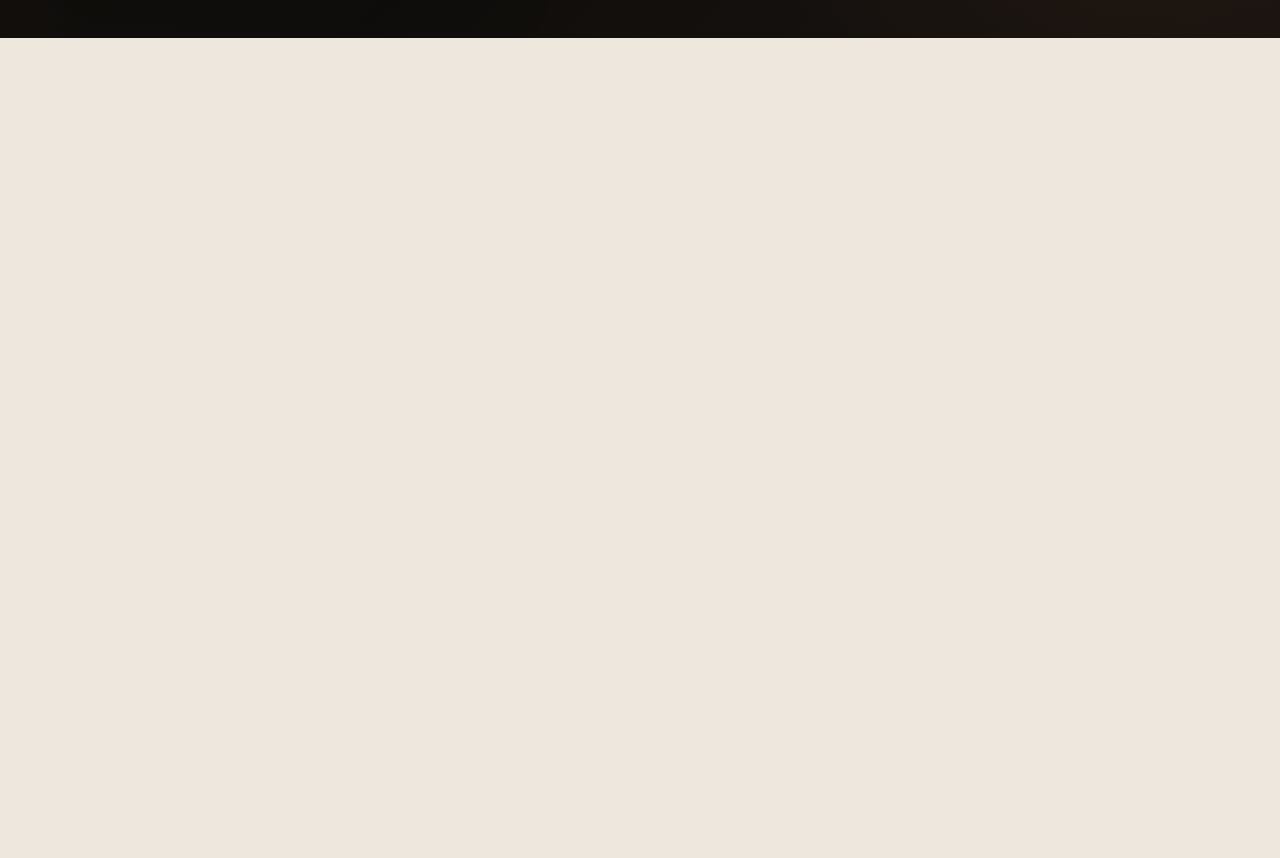
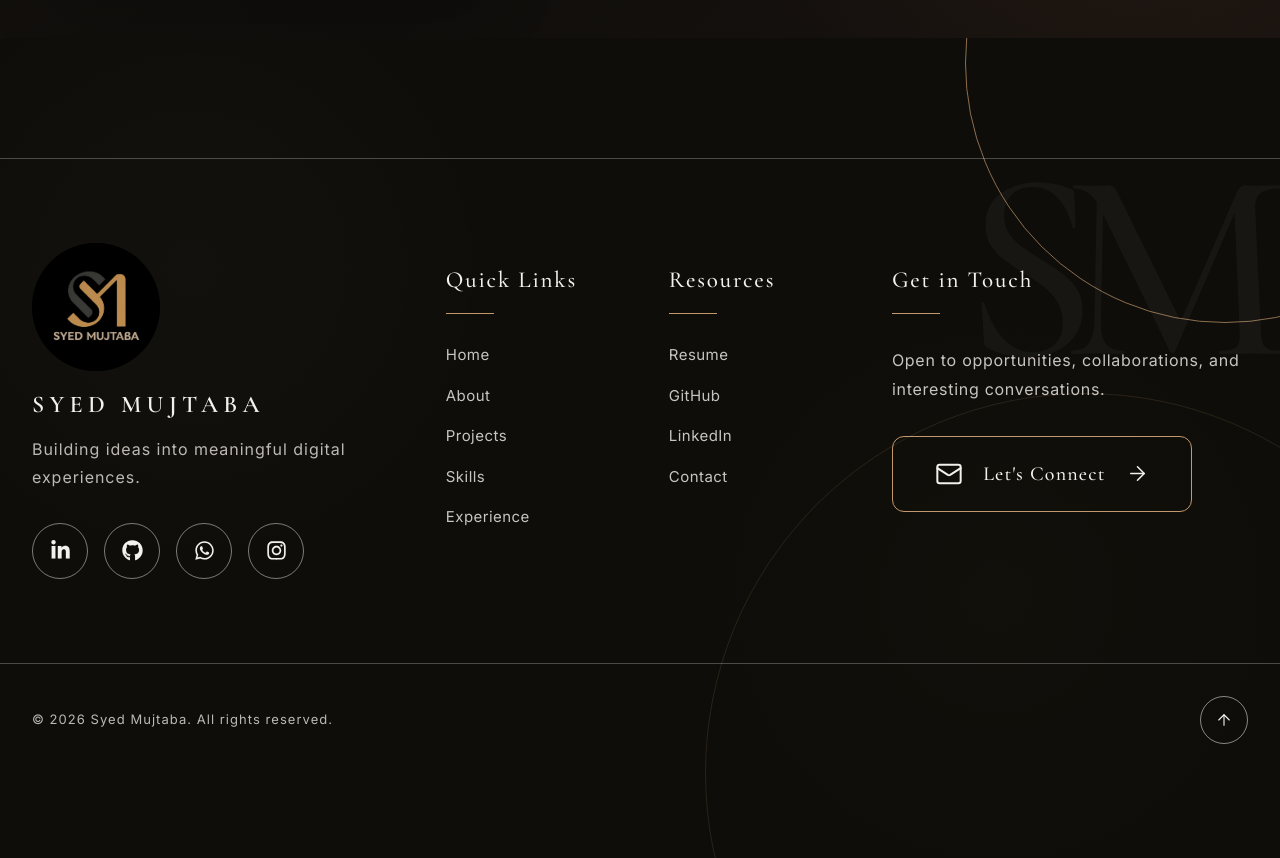
Before and after one commit to muhammad-mujtaba-haider-naqvi/Mujtaba-Portfolio, a React (Vite) app: page / in a window 1280 px wide. Shown: the part 7060-7918 px from the top of the page. Before the commit the page ends 7098 px from the top, so only its background shows below. Built offline with nearby package versions, Linux system fonts and the light colour scheme.

Commit message:
added the footer and finalised it

```diff
--- a/src/App.tsx
+++ b/src/App.tsx
@@ -5,6 +5,7 @@ import Education from './components/sections/Education'
 import Projects from './components/sections/Projects'
 import Resume from './components/sections/Resume'
 import Skills from './components/sections/Skills'
+import Footer from './components/Footer'
 import Hero from './components/Hero'
 import Navbar from './components/Navbar'
 import Reveal from './components/Reveal'
@@ -37,6 +38,9 @@ export default function App() {
           <Contact />
         </Reveal>
       </main>
+      <Reveal>
+        <Footer />
+      </Reveal>
     </>
   )
 }
--- /dev/null
+++ b/src/components/Footer.tsx
@@ -0,0 +1,201 @@
+import { ArrowRight, ArrowUp, Mail } from 'lucide-react'
+import { FaGithub, FaInstagram, FaLinkedinIn, FaWhatsapp } from 'react-icons/fa'
+
+const quickLinks = [
+  { label: 'Home', href: '#top' },
+  { label: 'About', href: '#about' },
+  { label: 'Projects', href: '#projects' },
+  { label: 'Skills', href: '#skills' },
+  { label: 'Experience', href: '#education' },
+]
+
+const resourceLinks = [
+  { label: 'Resume', href: '/resume.pdf', download: true },
+  {
+    label: 'GitHub',
+    href: 'https://github.com/muhammad-mujtaba-haider-naqvi',
+    external: true,
+  },
+  {
+    label: 'LinkedIn',
+    href: 'https://www.linkedin.com/in/syed-mujtaba72',
+    external: true,
+  },
+  { label: 'Contact', href: '#contact' },
+]
+
+const socialLinks = [
+  {
+    label: 'LinkedIn',
+    href: 'https://www.linkedin.com/in/syed-mujtaba72',
+    Icon: FaLinkedinIn,
+    external: true,
+  },
+  {
+    label: 'GitHub',
+    href: 'https://github.com/muhammad-mujtaba-haider-naqvi',
+    Icon: FaGithub,
+    external: true,
+  },
+  {
+    label: 'WhatsApp',
+    href: 'https://wa.me/923214796270',
+    Icon: FaWhatsapp,
+    external: true,
+  },
+  {
+    label: 'Instagram',
+    href: 'https://www.instagram.com/mujtabahaider.72/',
+    Icon: FaInstagram,
+    external: true,
+  },
+]
+
+const columnLinkClassName =
+  'w-fit text-[15px] tracking-[0.03em] text-[#c8c4bf] outline-none transition-colors duration-200 hover:text-accent focus-visible:text-accent focus-visible:ring-2 focus-visible:ring-accent'
+
+function FooterHeading({ children }: { children: string }) {
+  return (
+    <div>
+      <h3 className="font-serif text-[23px] font-medium tracking-[0.08em] text-[#f4f1ec]">
+        {children}
+      </h3>
+      <span className="mt-4 block h-px w-12 bg-accent" aria-hidden="true" />
+    </div>
+  )
+}
+
+export default function Footer() {
+  const scrollToTop = () => {
+    window.scrollTo({ top: 0, behavior: 'smooth' })
+  }
+
+  return (
+    <footer id="footer" className="relative isolate overflow-hidden bg-night text-[#f4f1ec]">
+      <div
+        className="pointer-events-none absolute inset-0 -z-20 opacity-80"
+        style={{
+          background:
+            'radial-gradient(circle at 15% 28%, rgba(255,255,255,0.025), transparent 30%), radial-gradient(circle at 78% 68%, rgba(194,152,109,0.025), transparent 36%)',
+        }}
+        aria-hidden="true"
+      />
+      <div className="pointer-events-none absolute -right-[205px] -top-[235px] -z-10 size-[520px] rounded-full border border-accent/70" aria-hidden="true" />
+      <div className="pointer-events-none absolute right-[-185px] top-[355px] -z-10 size-[760px] rounded-full border border-accent/15" aria-hidden="true" />
+      <span className="pointer-events-none absolute right-[2%] top-[95px] -z-10 hidden font-serif text-[270px] font-medium leading-none tracking-[-0.13em] text-white/[0.035] lg:block" aria-hidden="true">
+        SM
+      </span>
+
+      <div className="pt-20 sm:pt-24 lg:pt-[120px]">
+        <div className="h-px bg-white/25" aria-hidden="true" />
+
+        <div className="mx-auto grid w-[calc(100%-48px)] max-w-[1360px] gap-14 py-16 sm:w-[calc(100%-64px)] sm:py-20 md:grid-cols-2 md:gap-x-16 md:gap-y-20 xl:grid-cols-[1.45fr_0.70fr_0.70fr_1.40fr] xl:gap-[45px] xl:py-[84px]">
+          <section aria-label="Syed Mujtaba">
+            <div className="grid size-32 place-items-center overflow-hidden rounded-full bg-black">
+              <img
+                src="/syed-mujtaba-logo.png"
+                alt="Syed Mujtaba logo"
+                className="size-full rounded-full object-contain"
+                width="1254"
+                height="1254"
+                loading="lazy"
+                decoding="async"
+              />
+            </div>
+
+            <h2 className="mt-4 font-serif text-[24px] font-semibold uppercase tracking-[0.22em] text-[#f4f1ec]">
+              Syed Mujtaba
+            </h2>
+            <p className="mt-3 max-w-[355px] text-[16px] leading-[1.75] tracking-[0.06em] text-[#bdb8b2]">
+              Building ideas into meaningful
+              <br className="hidden 2xl:block" /> digital experiences.
+            </p>
+
+            <div className="mt-8 flex flex-wrap gap-4">
+              {socialLinks.map(({ label, href, Icon, external }) => (
+                <a
+                  key={label}
+                  href={href}
+                  aria-label={label}
+                  className="grid size-14 place-items-center rounded-full border border-white/45 text-[#f4f1ec] outline-none transition-colors duration-200 hover:border-accent hover:text-accent focus-visible:ring-2 focus-visible:ring-accent"
+                  {...(external ? { target: '_blank', rel: 'noopener noreferrer' } : {})}
+                >
+                  <Icon size={21} strokeWidth={1.8} aria-hidden="true" />
+                </a>
+              ))}
+            </div>
+          </section>
+
+          <nav className="xl:pt-5" aria-label="Quick links">
+            <FooterHeading>Quick Links</FooterHeading>
+            <ul className="mt-7 space-y-4">
+              {quickLinks.map(({ label, href }) => (
+                <li key={label}>
+                  <a href={href} className={columnLinkClassName}>
+                    {label}
+                  </a>
+                </li>
+              ))}
+            </ul>
+          </nav>
+
+          <nav className="xl:pt-5" aria-label="Resources">
+            <FooterHeading>Resources</FooterHeading>
+            <ul className="mt-7 space-y-4">
+              {resourceLinks.map(({ label, href, external, download }) => (
+                <li key={label}>
+                  <a
+                    href={href}
+                    className={columnLinkClassName}
+                    {...(external ? { target: '_blank', rel: 'noopener noreferrer' } : {})}
+                    {...(download ? { download: true } : {})}
+                  >
+                    {label}
+                  </a>
+                </li>
+              ))}
+            </ul>
+          </nav>
+
+          <section className="xl:pt-5" aria-labelledby="footer-contact-heading">
+            <div>
+              <h3 id="footer-contact-heading" className="font-serif text-[23px] font-medium tracking-[0.08em] text-[#f4f1ec]">
+                Get in Touch
+              </h3>
+              <span className="mt-4 block h-px w-12 bg-accent" aria-hidden="true" />
+            </div>
+            <p className="mt-8 max-w-[360px] text-[16px] leading-[1.8] tracking-[0.045em] text-[#c8c4bf]">
+              Open to opportunities, collaborations,
+              <br className="hidden 2xl:block" /> and interesting conversations.
+            </p>
+            <a
+              href="#contact"
+              className="group mt-8 flex h-[76px] w-full max-w-[300px] items-center justify-center gap-5 rounded-xl border border-accent text-[#f4f1ec] outline-none transition-colors duration-200 hover:bg-accent hover:text-night focus-visible:ring-2 focus-visible:ring-accent focus-visible:ring-offset-2 focus-visible:ring-offset-night"
+            >
+              <Mail size={28} strokeWidth={1.7} aria-hidden="true" />
+              <span className="font-serif text-[20px] font-medium tracking-[0.06em]">Let&apos;s Connect</span>
+              <ArrowRight className="footer-link-arrow transition-transform duration-200 group-hover:translate-x-1" size={23} strokeWidth={1.6} aria-hidden="true" />
+            </a>
+          </section>
+        </div>
+
+        <div className="h-px bg-white/25" aria-hidden="true" />
+
+        <div className="mx-auto flex w-[calc(100%-48px)] max-w-[1360px] flex-col gap-8 py-12 sm:w-[calc(100%-64px)] md:flex-row md:items-center md:justify-between md:gap-6 lg:pb-[114px] lg:pt-8">
+          <p className="text-[13px] tracking-[0.08em] text-[#bdb8b2]">
+            © 2026 Syed Mujtaba. All rights reserved.
+          </p>
+
+          <button
+            type="button"
+            onClick={scrollToTop}
+            className="group grid size-12 shrink-0 place-items-center rounded-full border border-white/50 text-[#f4f1ec] outline-none transition-colors duration-200 hover:border-accent hover:text-accent focus-visible:ring-2 focus-visible:ring-accent"
+            aria-label="Back to top"
+          >
+            <ArrowUp className="footer-top-arrow transition-transform duration-200 group-hover:-translate-y-0.5" size={18} strokeWidth={1.5} aria-hidden="true" />
+          </button>
+        </div>
+      </div>
+    </footer>
+  )
+}
--- a/src/components/contact/ContactBackground.tsx
+++ b/src/components/contact/ContactBackground.tsx
@@ -5,10 +5,6 @@ export default function ContactBackground() {
       <div className="contact-arc absolute -left-[180px] -top-[210px] size-[430px] rounded-full border border-[#ad835a]/40 sm:-left-[140px]" />
       <div className="contact-arc absolute -right-[230px] -top-[280px] hidden size-[630px] rounded-full border border-[#ad835a]/30 md:block" />
       <div className="contact-arc absolute -bottom-[250px] -left-[260px] hidden size-[420px] rounded-full border border-[#c2986d]/35 sm:block" />
-
-      <div className="absolute right-12 top-14 hidden text-[9px] font-medium uppercase leading-[1.9] tracking-[0.24em] text-[#ad835a]/65 xl:block">
-        New Opportunities<br />Great Conversations<br />Bigger Ideas
-      </div>
     </div>
   )
 }
--- a/src/components/sections/Contact.tsx
+++ b/src/components/sections/Contact.tsx
@@ -20,10 +20,10 @@ export default function Contact() {
 
           <h2
             id="contact-heading"
-            className="mt-7 font-serif text-[clamp(2.5rem,11vw,3.125rem)] font-semibold uppercase leading-[0.9] tracking-[-0.035em] sm:text-[clamp(3.25rem,8vw,4rem)] lg:text-[clamp(3.25rem,4.2vw,4rem)] 2xl:text-[clamp(4rem,5.25vw,5.75rem)]"
+            className="mt-7 font-serif text-[clamp(2.75rem,11.5vw,3.5rem)] font-semibold uppercase leading-[0.9] tracking-[-0.035em] sm:text-[clamp(3.5rem,8.5vw,4.4rem)] lg:text-[clamp(3.6rem,4.5vw,4.6rem)] 2xl:text-[clamp(4.4rem,5.5vw,6.2rem)]"
           >
             <span className="block text-[#f5efe7]">Let&apos;s Connect</span>
-            <span className="mt-3 block text-[#ad835a]">And Build Together</span>
+            <span className="mt-3 block h-[0.9em]" aria-hidden="true" />
           </h2>
 
           <p className="mt-7 max-w-[790px] text-[16px] leading-[1.55] text-[#c8beb4] sm:text-[18px] lg:text-[17px] xl:text-[19px]">
--- a/src/index.css
+++ b/src/index.css
@@ -824,4 +824,9 @@ body {
   .contact-submit-arrow {
     transform: none !important;
   }
+
+  .footer-link-arrow,
+  .footer-top-arrow {
+    transform: none !important;
+  }
 }
```
Also changed, not shown: src/components/contact/ProfileCard.tsx (+4 -8 lines).
